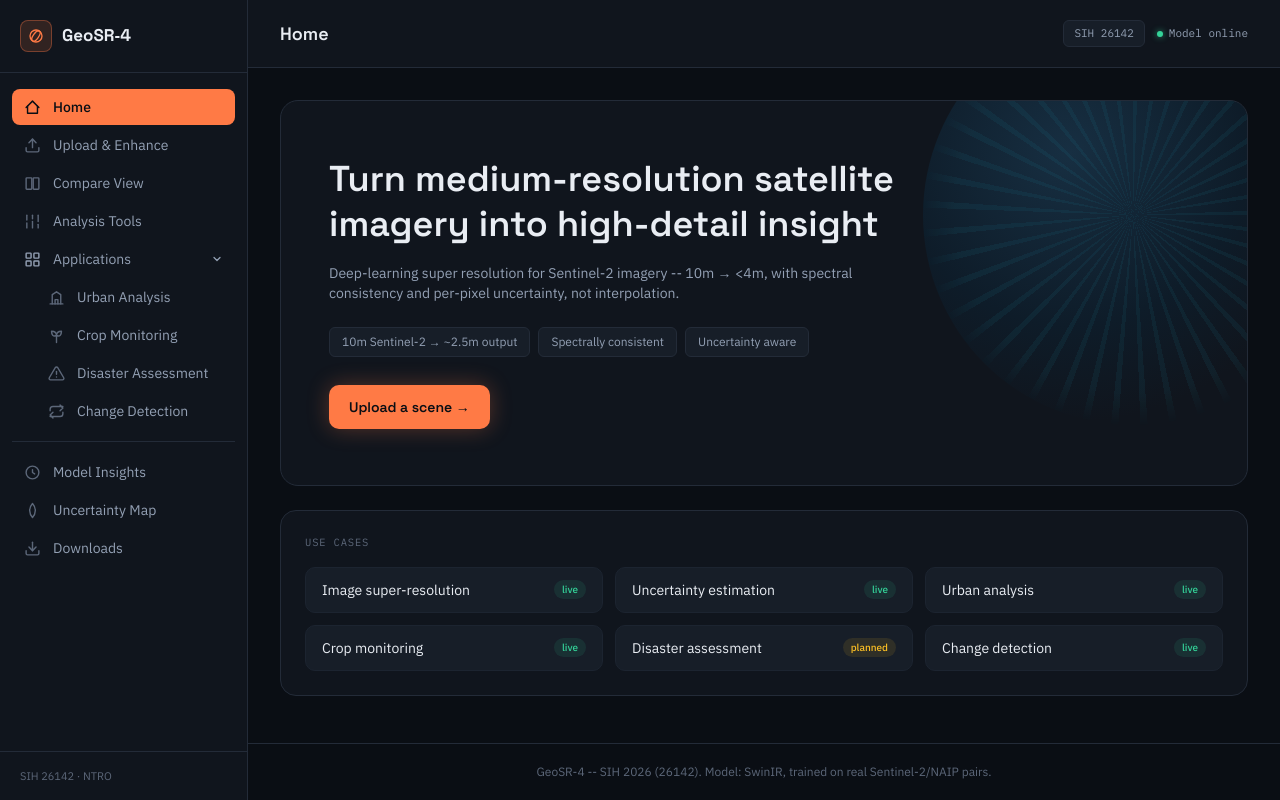
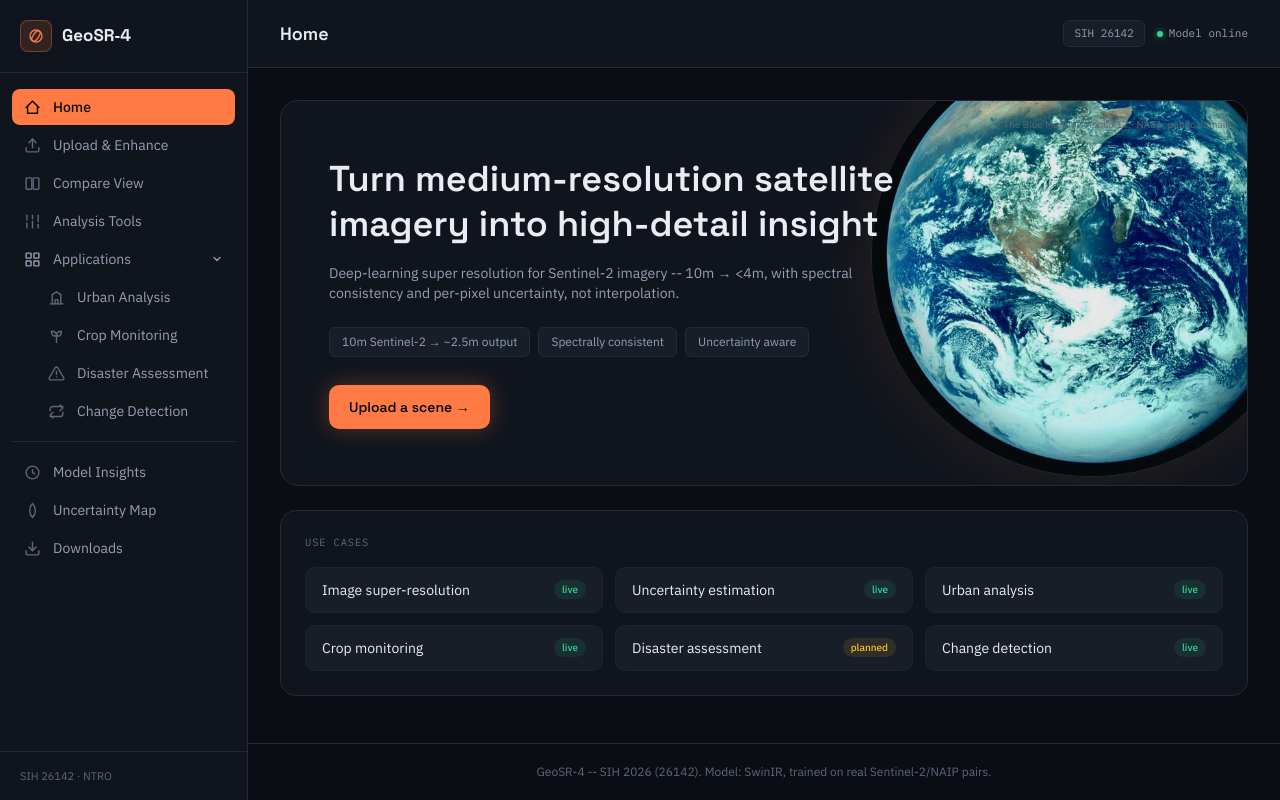
Before and after one commit to Vijay6923/GeoSR-4, a React (Vite) app in the folder frontend/: page / in a window 1280 px wide. Built offline with nearby package versions, Linux system fonts and the light colour scheme.

Commit message:
D052: Use real NASA Blue Marble photo (public domain) for hero decoration

```diff
--- a/frontend/src/pages/HomePage.tsx
+++ b/frontend/src/pages/HomePage.tsx
@@ -1,3 +1,5 @@
+import heroImage from '../assets/hero-earth.jpg'
+
 interface UseCase {
   label: string
   status: 'live' | 'planned'
@@ -17,17 +19,18 @@ export default function HomePage({ onGetStarted }: { onGetStarted: () => void })
     <div className="flex flex-col gap-6">
       <div className="relative overflow-hidden rounded-[18px] border border-[var(--border-c)] bg-[var(--surface)] px-8 py-14 sm:px-12">
         <div
-          className="pointer-events-none absolute -top-24 -right-24 h-[420px] w-[420px] rounded-full opacity-70"
-          style={{ background: 'radial-gradient(circle at 35% 35%, #1a3a52 0%, #0d1f2e 45%, transparent 70%)' }}
-        />
-        <div
-          className="pointer-events-none absolute -top-24 -right-24 h-[420px] w-[420px] rounded-full"
-          style={{
-            background:
-              'repeating-conic-gradient(rgba(34,211,238,0.06) 0deg 2deg, transparent 2deg 8deg)',
-            maskImage: 'radial-gradient(circle, black 60%, transparent 72%)',
-          }}
-        />
+          className="pointer-events-none absolute -top-16 -right-16 h-[380px] w-[380px] overflow-hidden rounded-full border border-[var(--border-c)] opacity-90 sm:h-[440px] sm:w-[440px]"
+          style={{ boxShadow: '0 0 60px rgba(255,122,69,0.12)' }}
+        >
+          <img src={heroImage} alt="" className="h-full w-full object-cover" />
+          <div
+            className="absolute inset-0"
+            style={{ background: 'radial-gradient(circle, transparent 55%, var(--surface) 92%)' }}
+          />
+        </div>
+        <p className="pointer-events-none absolute top-3 right-3 text-[10px] text-[var(--text-faint)] sm:top-4 sm:right-4">
+          &ldquo;The Blue Marble&rdquo;, Apollo 17 &middot; NASA, public domain
+        </p>
         <div className="relative max-w-xl">
           <h1 className="font-display text-4xl leading-tight font-semibold text-[var(--text)]">
             Turn medium-resolution satellite imagery into high-detail insight
```
Also changed, not shown: frontend/src/assets/hero-earth.jpg (added), 1 other file (tests, documents, lock files or other folders).
